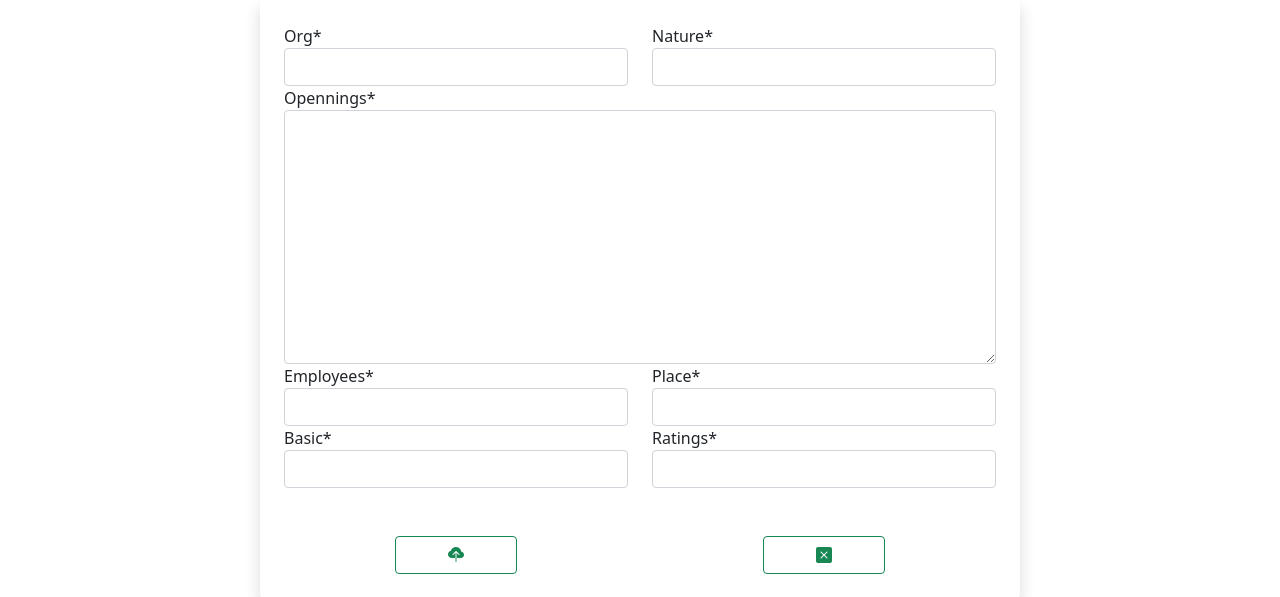
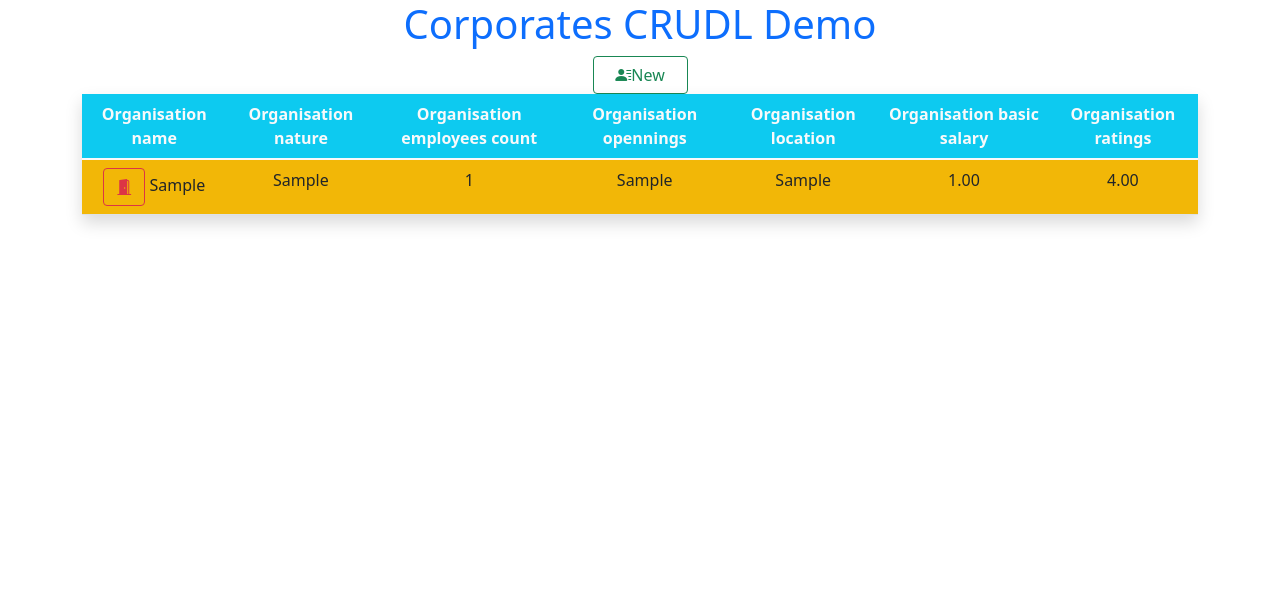
Before and after one commit to razzaksr/BhuvanaDjango, a Django app: page /crudl/ in a window 1280 px wide. Shown: the top 597 px of the page. Run offline with Django 4.2, Linux system fonts and the light colour scheme; tables that the repository leaves empty hold one stand-in row (values such as "Sample post"); some libraries are stand-ins or nearby versions.

Commit message:
list read extends

```diff
--- a/DynamicWeb/DynamicWeb/templates/fill.html
+++ b/DynamicWeb/DynamicWeb/templates/fill.html
@@ -1,20 +1,7 @@
+{%extends 'home.html'%}
 {% load crispy_forms_tags%}
-<!DOCTYPE html>
-<html lang="en">
-<head>
-    <meta charset="UTF-8">
-    <meta http-equiv="X-UA-Compatible" content="IE=edge">
-    <meta name="viewport" content="width=device-width, initial-scale=1.0">
-    <title>Showing form</title>
-    <link rel="stylesheet" href="https://cdn.jsdelivr.net/npm/bootstrap-icons@1.8.1/font/bootstrap-icons.css">
-    <link href="https://cdn.jsdelivr.net/npm/bootstrap@5.1.3/dist/css/bootstrap.min.css" rel="stylesheet" integrity="sha384-1BmE4kWBq78iYhFldvKuhfTAU6auU8tT94WrHftjDbrCEXSU1oBoqyl2QvZ6jIW3" crossorigin="anonymous">
-<script src="https://cdn.jsdelivr.net/npm/bootstrap@5.1.3/dist/js/bootstrap.bundle.min.js" integrity="sha384-ka7Sk0Gln4gmtz2MlQnikT1wXgYsOg+OMhuP+IlRH9sENBO0LRn5q+8nbTov4+1p" crossorigin="anonymous"></script>
-<script src="https://cdn.jsdelivr.net/npm/@popperjs/core@2.10.2/dist/umd/popper.min.js" integrity="sha384-7+zCNj/IqJ95wo16oMtfsKbZ9ccEh31eOz1HGyDuCQ6wgnyJNSYdrPa03rtR1zdB" crossorigin="anonymous"></script>
-<script src="https://cdn.jsdelivr.net/npm/bootstrap@5.1.3/dist/js/bootstrap.min.js" integrity="sha384-QJHtvGhmr9XOIpI6YVutG+2QOK9T+ZnN4kzFN1RtK3zEFEIsxhlmWl5/YESvpZ13" crossorigin="anonymous"></script>
-</head>
-<body>
-    <div class="container">
-        <div class="jumbotron">
+
+        {% block content%}
             {{data}}
         </div>
         <div class="row justify-content-center">
@@ -56,6 +43,4 @@
                 </div>
             </form>
         </div>
-    </div>
-</body>
-</html>
+    {%endblock content%}
--- /dev/null
+++ b/DynamicWeb/DynamicWeb/templates/home.html
@@ -0,0 +1,23 @@
+<!DOCTYPE html>
+<html lang="en">
+<head>
+    <meta charset="UTF-8">
+    <meta http-equiv="X-UA-Compatible" content="IE=edge">
+    <meta name="viewport" content="width=device-width, initial-scale=1.0">
+    <title>Corporates Crudl</title>
+    <link rel="stylesheet" href="https://cdn.jsdelivr.net/npm/bootstrap-icons@1.8.1/font/bootstrap-icons.css">
+    <link href="https://cdn.jsdelivr.net/npm/bootstrap@5.1.3/dist/css/bootstrap.min.css" rel="stylesheet" integrity="sha384-1BmE4kWBq78iYhFldvKuhfTAU6auU8tT94WrHftjDbrCEXSU1oBoqyl2QvZ6jIW3" crossorigin="anonymous">
+    <script src="https://cdn.jsdelivr.net/npm/bootstrap@5.1.3/dist/js/bootstrap.bundle.min.js" integrity="sha384-ka7Sk0Gln4gmtz2MlQnikT1wXgYsOg+OMhuP+IlRH9sENBO0LRn5q+8nbTov4+1p" crossorigin="anonymous"></script>
+    <script src="https://cdn.jsdelivr.net/npm/@popperjs/core@2.10.2/dist/umd/popper.min.js" integrity="sha384-7+zCNj/IqJ95wo16oMtfsKbZ9ccEh31eOz1HGyDuCQ6wgnyJNSYdrPa03rtR1zdB" crossorigin="anonymous"></script>
+    <script src="https://cdn.jsdelivr.net/npm/bootstrap@5.1.3/dist/js/bootstrap.min.js" integrity="sha384-QJHtvGhmr9XOIpI6YVutG+2QOK9T+ZnN4kzFN1RtK3zEFEIsxhlmWl5/YESvpZ13" crossorigin="anonymous"></script>
+</head>
+<body>
+    <div class="container">
+        <h1 class="text-center text-primary">Corporates CRUDL Demo</h1>
+        <div class="row justify-content-center">
+            {% block content %}
+            {% endblock content%}
+        </div>
+    </div>
+</body>
+</html>
--- /dev/null
+++ b/DynamicWeb/DynamicWeb/templates/list.html
@@ -0,0 +1,36 @@
+{%extends 'home.html'%}
+        {% block content%}
+            <a class="btn btn-outline-success col-1" href="/crudl/new">
+                <i class="bi bi-person-lines-fill"></i>New
+            </a>
+            <div class="table-responsive-md">
+                <table class="table table-striped table-hover p-5 col-lg-7 col-md-10 col-sm-12 shadow text-center">
+                    <thead class="bg-info text-light">
+                        <tr>
+                            <th>Organisation name</th><th>Organisation nature</th>
+                            <th>Organisation employees count</th><th>Organisation opennings</th>
+                            <th>Organisation location</th><th>Organisation basic salary</th>
+                            <th>Organisation ratings</th>
+                        </tr>
+                    </thead>
+                    <tbody class="bg-warning text-light">
+                        {%if mylist%}
+                            {%for hello in mylist%}
+                                <tr>
+                                    <td>
+                                        <a class="btn btn-outline-danger" href="/crudl/{{hello.id}}">
+                                            <i class="bi bi-door-open-fill"></i>
+                                        </a>
+                                        {{hello.org}}
+                                    </td>
+                                    <td>{{hello.nature}}</td>
+                                    <td>{{hello.employees}}</td><td>{{hello.opennings}}</td>
+                                    <td>{{hello.place}}</td><td>{{hello.basic}}</td>
+                                    <td>{{hello.ratings}}</td>
+                                </tr>
+                            {%endfor%}
+                        {%endif%}
+                    </tbody>
+                </table>
+            </div>
+        {%endblock content%}
--- a/DynamicWeb/crudl/urls.py
+++ b/DynamicWeb/crudl/urls.py
@@ -2,5 +2,7 @@ from django.urls import path
 from . import views
 
 urlpatterns = [
-    path('',views.hai)
+    path('new',views.hai),
+    path('',views.showing),
+    path('<int:unique>',views.reading)
 ]
--- a/DynamicWeb/crudl/views.py
+++ b/DynamicWeb/crudl/views.py
@@ -1,8 +1,12 @@
 from django.shortcuts import render
 from django.http import request
+
+from . import models
 from . import forms
 
 # Create your views here.
+
+house=[]
 
 def hai(request):
     if request.method=="POST":
@@ -16,3 +20,11 @@ def hai(request):
     else:
         obj=forms.CorporatesForm()
     return render(request,'fill.html',{"submission":obj})
+
+def showing(request):
+    house=models.Corporates.objects.all();
+    return render(request,'list.html',{"mylist":house})
+
+def reading(request,unique):
+    each=models.Corporates.objects.get(id=unique)
+    return render(request,'read.html',{"one":each})
```
Also changed, not shown: DynamicWeb/DynamicWeb/templates/read.html (added, +18 -0 lines).
